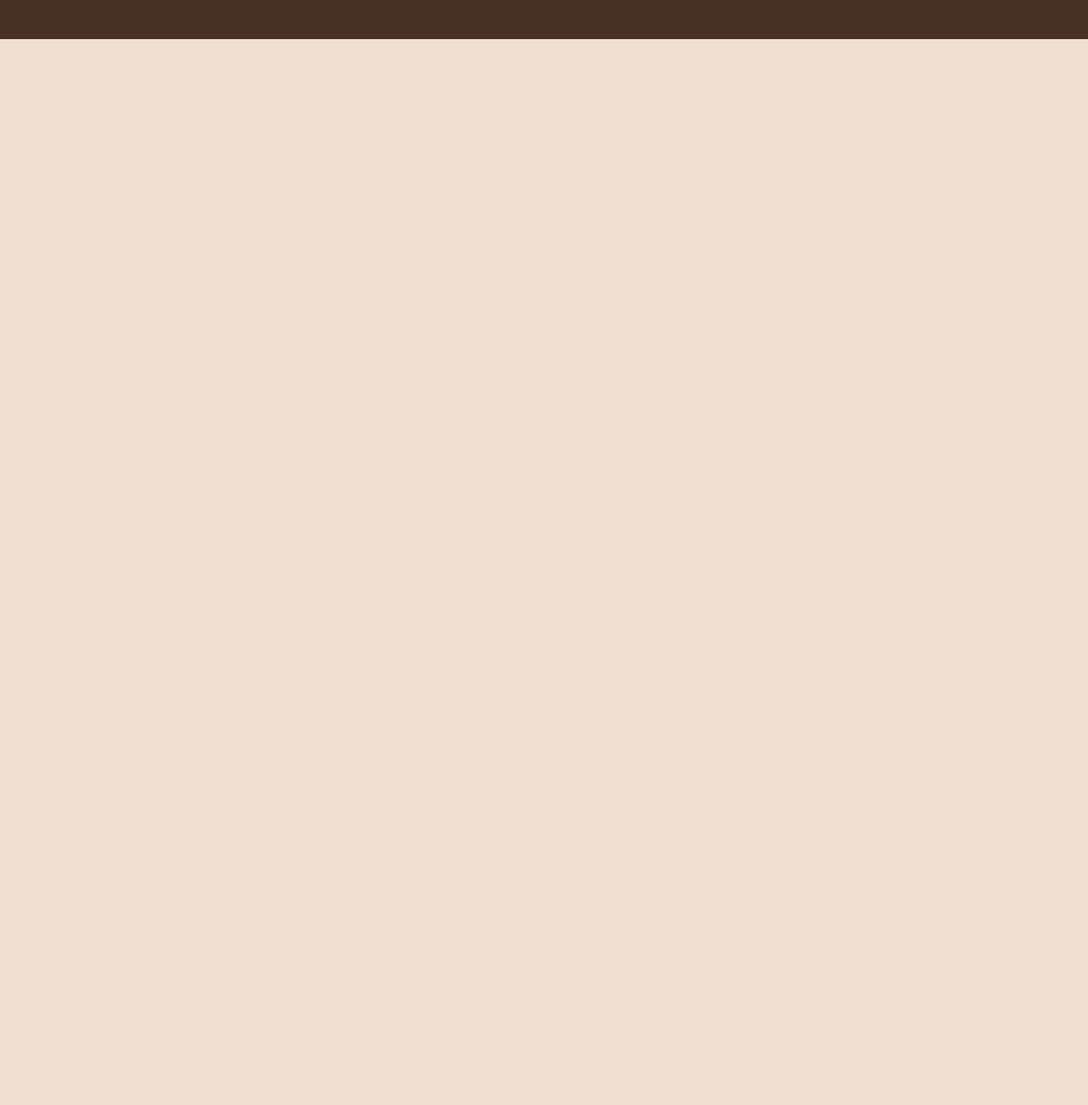
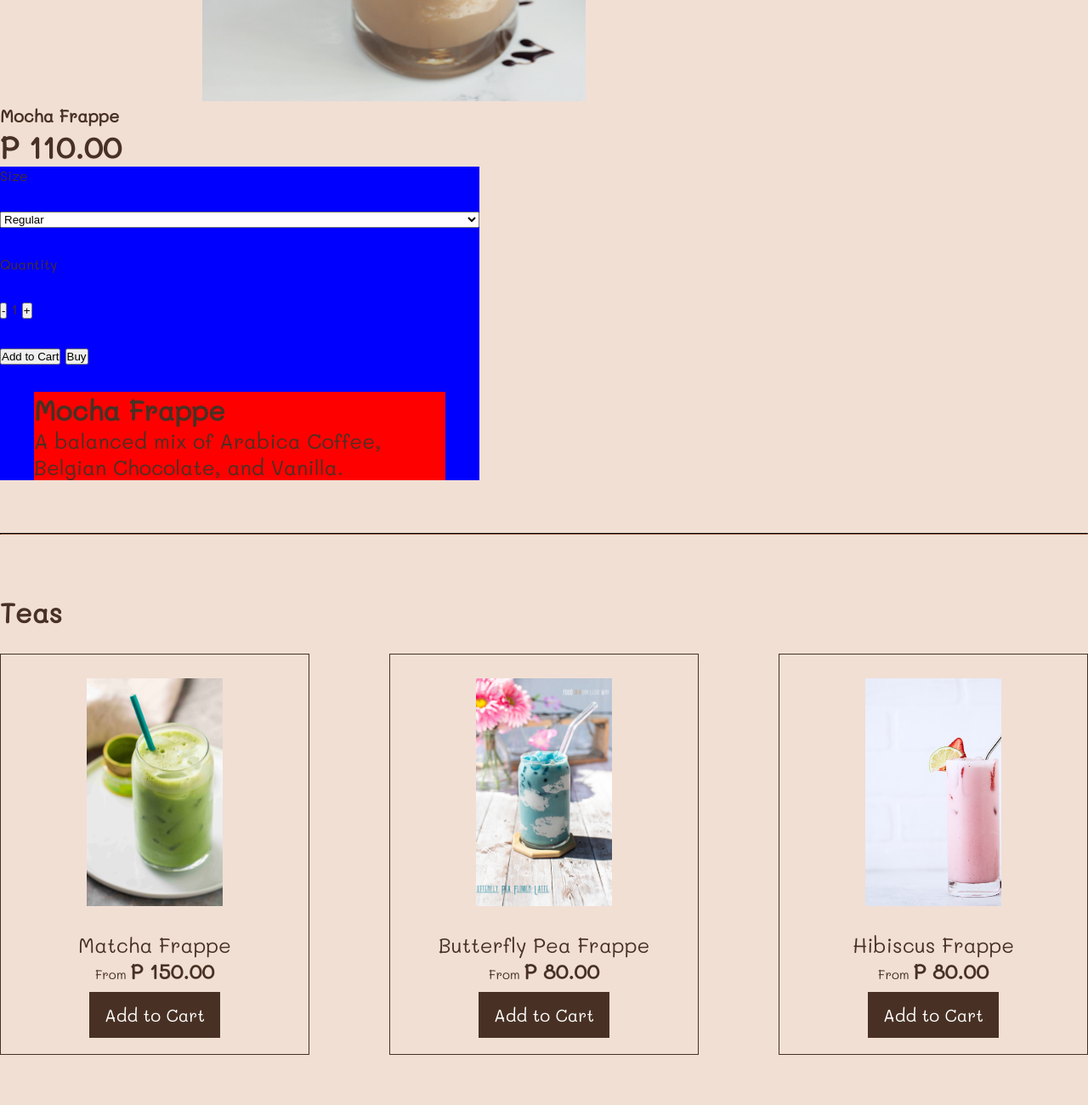
Before and after one commit to Offemon/Kaffeenitea, a plain HTML site: page item_page.html in a window 1280 px wide. Shown: the part 760-2060 px from the top of the page at 85% size. Before the commit the page ends 806 px from the top, so only its background shows below. Drawn offline with Linux system fonts and the light colour scheme; a web font is replaced by a local one.

Commit message:
Added Item Page with Basic JS

```diff
--- /dev/null
+++ b/JS/itempage.js
@@ -0,0 +1,21 @@
+// WORK IN PROGRESS
+
+let itemAmount = document.getElementById("item-amount");
+let decQtyBtn = document.getElementById("dec-qty");
+let incQtyBtn = document.getElementById("inc-qty");
+let currPrice = document.getElementById("curr-price");
+let basePrice = Number(currPrice.innerText);
+
+const decQty = () =>{
+    if(Number(itemAmount.innerText)>1)
+        itemAmount.innerText = Number(itemAmount.innerText)-1;
+    currPrice.innerText = ((basePrice*Number(itemAmount.innerText).toLocaleString()).toFixed(2));
+}
+
+const incQty = () =>{
+    itemAmount.innerText = Number(itemAmount.innerText)+1;
+    currPrice.innerText = ((basePrice*Number(itemAmount.innerText).toLocaleString()).toFixed(2));
+}
+
+decQtyBtn.addEventListener("click",decQty);
+incQtyBtn.addEventListener("click",incQty);
--- a/css/item_page_body.css
+++ b/css/item_page_body.css
@@ -0,0 +1,148 @@
+#body{
+    max-width: 1490px;
+    margin-left: auto;
+    margin-right: auto;
+    color: #483124;
+    font-family: 'Mali';
+}
+
+#body h3{
+    font-size: 32px;
+    margin-top: 70px;
+}
+
+#item-order-detail{
+    margin-top: 57px;
+    display: flex;
+    flex-wrap: wrap;
+    justify-content: space-between;
+}
+#item-photo{
+    width: 926px;
+    text-align: center;
+}
+
+img#item-preview{
+    width: 451px;
+    height: 677px;
+}
+
+#body #item-order-detail #item-purch-detail-container{
+    width: 564px;
+}
+
+#body #item-order-detail #item-purch-detail-container h2,p,label{
+    color: #483124;
+}
+
+#body #item-order-detail #item-purch-detail-container h2{
+    color: #483124;
+}
+
+#body #item-order-detail #item-purch-detail-container p#curr-price{
+    font-size: 36px;
+    font-weight: bold;
+}
+
+#body #item-order-detail #item-purch-detail-container p#curr-price::before{
+    content: 'P ';
+}
+
+#body #item-order-detail #item-purch-detail-container #item-purch-details{
+    display: flex;
+    flex-direction: column;
+    gap: 32px;
+    background-color: blue;
+}
+
+#body #item-order-detail #item-purch-detail-container #item-purch-details #item-desc-container{
+    width: 484px;
+    margin-left: auto;
+    margin-right: auto;
+    background-color: red;
+}
+
+#body #item-order-detail #item-purch-detail-container #item-purch-details #item-desc-container h3{
+    margin-top: 0;
+    font-size: 32px;
+}
+
+#body #item-order-detail #item-purch-detail-container #item-purch-details #item-desc-container p{
+    font-size: 24px;
+}
+
+#reco-container{
+    display: flex;
+    width: 100%;
+    padding-top: 28px;
+    align-items: center;
+    justify-content: space-between;
+    flex-wrap: wrap;
+    gap: 42px;
+}
+
+.item-card{
+    min-width: 362px;
+    height: 470px;
+    border: 1px solid #483124;
+    text-align: center;
+}
+
+.item-card img,p,button{
+    margin-left: auto;
+    margin-right: auto;
+}
+
+.item-card img{
+    margin-top: 28px;
+    margin-bottom: 26px;
+    width: 160px;
+    height: 268px;
+    object-fit: cover;
+}
+
+.item-card p{
+    color: #483124;
+    font-size: 24px;
+}
+
+.item-card button{
+    margin-top: 9px;
+    color: white;
+    background-color: #483124;
+    width: 154px;
+    height: 54px;
+    border: none;
+    font-size: 20px;
+    font-family: 'Mali';
+    cursor: pointer;
+}
+
+.item-card p.item-name{
+    font-weight: 400;
+}
+
+.item-card p.item-price{
+    font-weight: 700;
+}
+
+.item-card .item-price::before{
+    content: "From ";
+    font-size: 15px;
+    font-weight: 400;
+}
+
+hr{
+    margin-top: 62px;
+    border-color: #483124;
+}
+
+@media (max-width: 430px) {
+    #body h3{
+        margin-left: 25px;
+    }
+
+    #recommendations{
+        justify-content: center;
+    }
+}
--- a/item_page.html
+++ b/item_page.html
@@ -4,7 +4,9 @@
     <meta charset="UTF-8">
     <meta name="viewport" content="width=device-width, initial-scale=1.0">
     <title>Kaffeenitea</title>
-    <link rel="stylesheet" href="css/style.css">
+    <link rel="stylesheet" href="css/header.css">
+    <link rel="stylesheet" href="css/item_page_body.css">
+    <link rel="stylesheet" href="css/footer.css">
 </head>
 <body>
     <div name="header" id="header">
@@ -27,7 +29,59 @@
         </div>
     </div>
     <div name="body" id="body">
-        <h3>Coffees</h3>
+        <div id="item-order-detail">
+            <div id="item-photo">
+                <img src="images/Mocha Frappe.jpg" alt="Mocha Frappe" id="item-preview">
+            </div>
+            <div id="item-purch-detail-container">
+                <h2>Mocha Frappe</h2>
+                <p id="curr-price">110.00</p>
+                <div id="item-purch-details">
+                    <label for="size" id="size-label">Size</label>
+                    <select name="size" id="size">
+                        <option value="Regular">Regular</option>
+                        <option value="Large">Large</option>
+                        <option value="Extra Large">Extra Large</option>
+                    </select>
+                    <label for="qty" id="qty">Quantity</label>
+                    <div>
+                        <button id="dec-qty">-</button>
+                        <span id="item-amount">1</span>
+                        <button id="inc-qty">+</button>
+                    </div>
+                    <div id="add-buy-button-container">
+                        <button id="add-to-cart-btn">Add to Cart</button>
+                        <button id="buy-btn">Buy</button>
+                    </div>
+                    <div id="item-desc-container">
+                        <h3 id="item-desc-header">Mocha Frappe</h3>
+                        <p id="item-desc">A balanced mix of Arabica Coffee, Belgian Chocolate, and Vanilla.</p>
+                    </div>
+                </div>
+            </div>
+        </div>
+        <hr>
+        <h3>Teas</h3>
+        <div id="reco-container">
+            <div class="item-card">
+                <img src="images/Matcha Frappe.jpg" alt="">
+                <p class="item-name">Matcha Frappe</p>
+                <p class="item-price">P 150.00</p>
+                <button class="add-to-cart-btn">Add to Cart</button>
+            </div>
+            <div class="item-card">
+                <img src="images/Butterfly Pea.jpg" alt="">
+                <p class="item-name">Butterfly Pea Frappe</p>
+                <p class="item-price">P 80.00</p>
+                <button class="add-to-cart-btn">Add to Cart</button>
+            </div>
+            <div class="item-card">
+                <img src="images/HIbiscus.jpg" alt="">
+                <p class="item-name">Hibiscus Frappe</p>
+                <p class="item-price">P 80.00</p>
+                <button class="add-to-cart-btn">Add to Cart</button>
+            </div>
+        </div>
     </div>
     <div name="footer" id="footer">
         <a href="#header" id="back-to-top">Back to top ⇧</a>
@@ -52,4 +106,5 @@
         <p class="footer-copy-right">Copyright © 2023 Kaffeenitea</p>
     </div>
 </body>
+<script src="JS/itempage.js"></script>
 </html>
```
Also changed, not shown: index.html (+1 -1 lines).
